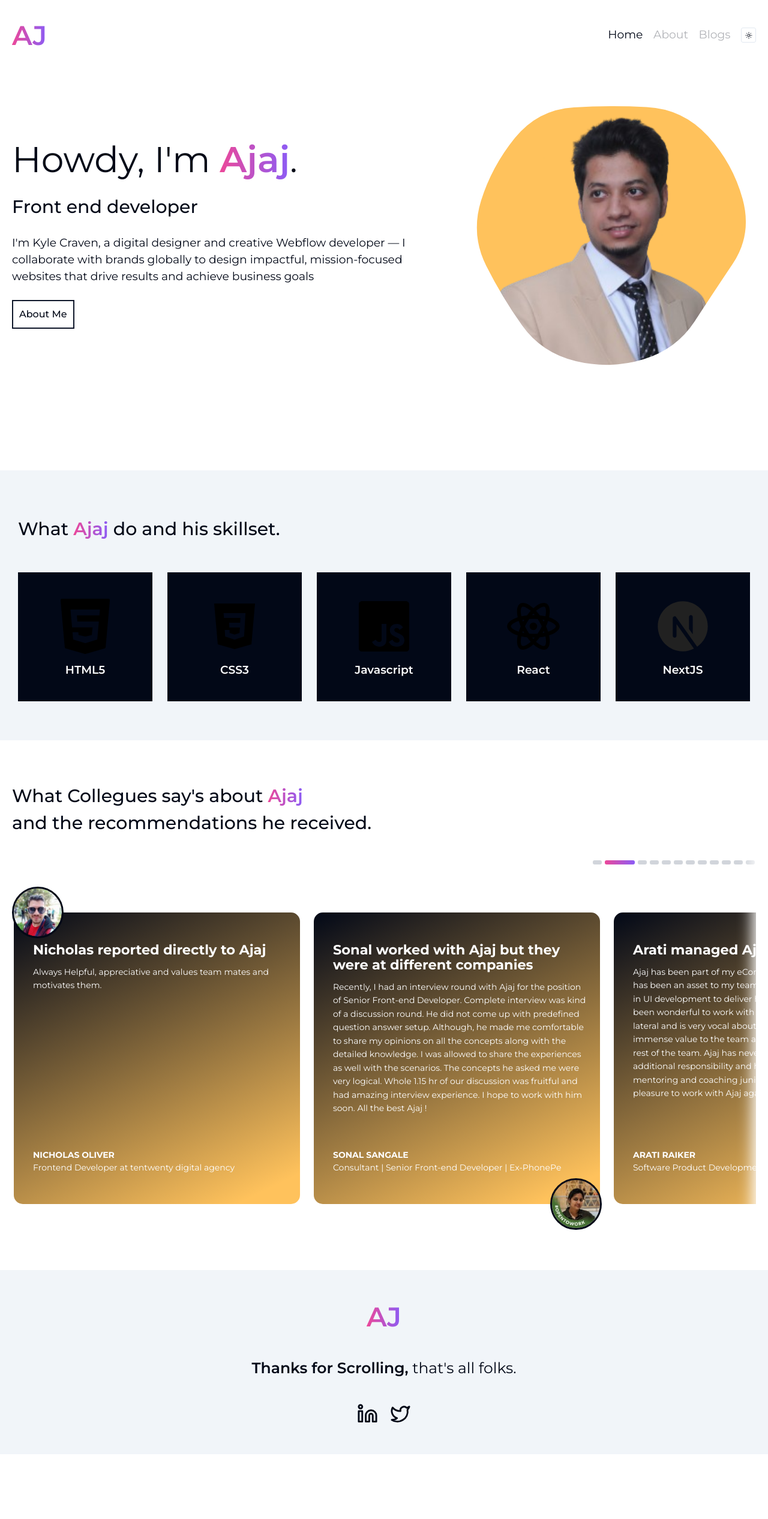
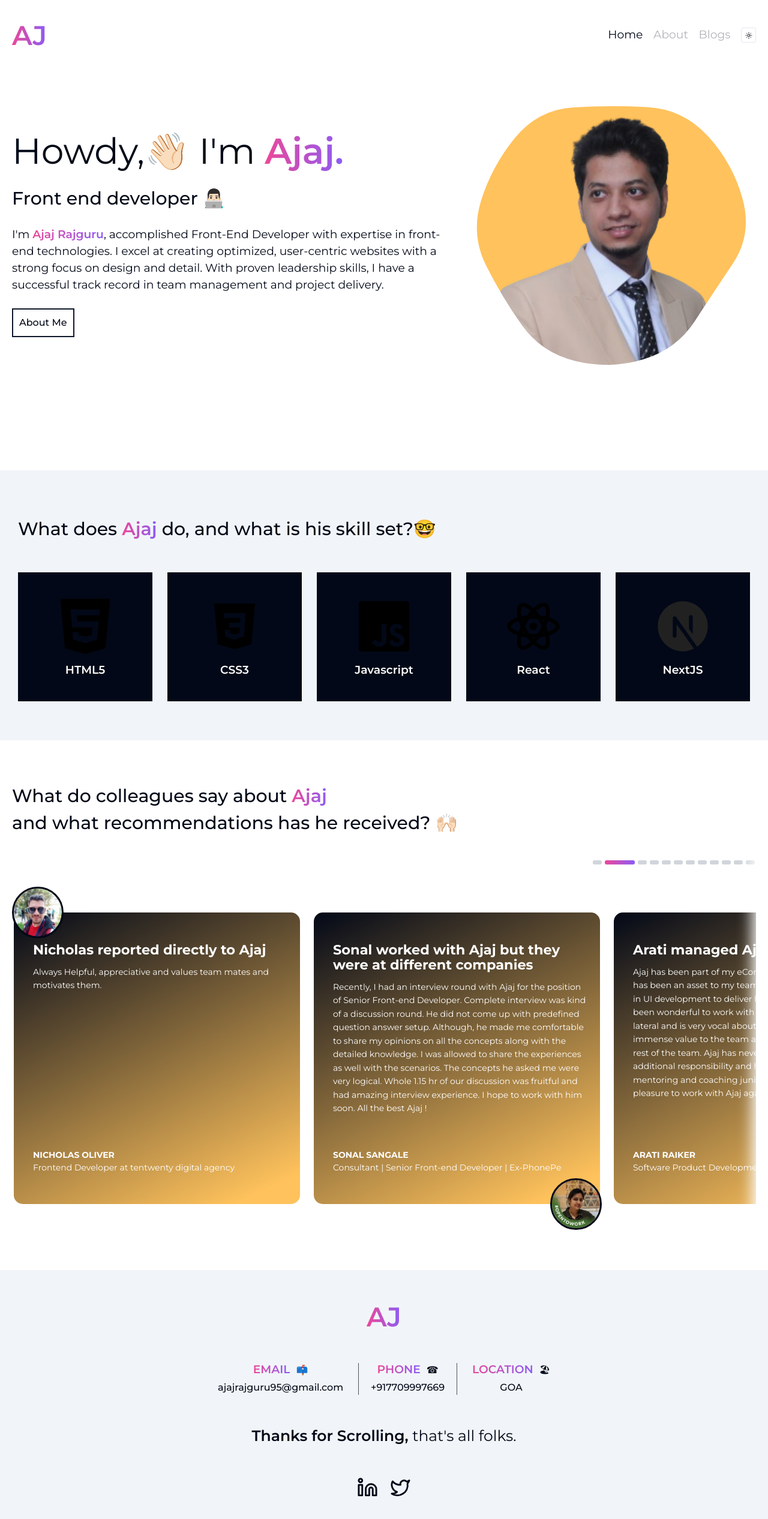
Before and after one commit to ajajrajguru95/Personal-Portfolio-NextJS, a Next.js app: page / in a window 1280 px wide. Shown: the top 2532 px of the page at 60% size. Before the commit the page ends 2424 px from the top, so only its background shows below. Built offline with nearby package versions, Linux system fonts and the light colour scheme.

Commit message:
Home changes with custom animation

```diff
--- a/src/app/[postType]/loading.jsx
+++ /dev/null
@@ -1,9 +0,0 @@
-import React from 'react'
-
-const loading = () => {
-  return (
-    <div>loading</div>
-  )
-}
-
-export default loading
--- a/src/app/globals.scss
+++ b/src/app/globals.scss
@@ -120,3 +120,13 @@
     opacity: 1;
   }
 }
+
+.desktop-nav{
+  @media (max-width: 768px) {
+      display: none;
+  }
+}
+
+.gradient-text{
+  @apply bg-clip-text text-transparent bg-gradient-to-r from-pink-500 to-violet-500;
+}
--- a/src/components/elements/Footer.jsx
+++ b/src/components/elements/Footer.jsx
@@ -5,13 +5,35 @@ import { Linkedin, Twitter } from "lucide-react"
 const Footer = () => {
   return (
     <footer className="py-20 bg-secondary">
-      <div className="container flex items-center justify-center gap-16 flex-col">
+      <div className="container flex items-center justify-center gap-20 flex-col">
+
+        {/* Logo */}
         <div className="logo">
-            <Link href="/" className="bg-clip-text text-transparent bg-gradient-to-r from-pink-500 to-violet-500 font-semibold text-3xl md:text-[4.5rem] leading-[normal]">
+          <Link href="/" className="gradient-text font-semibold text-3xl md:text-[4.5rem] leading-[normal]">
             AJ
           </Link>
         </div>
+
+        {/* Contact Links */}
+        <ul className="flex gap-10">
+          <li className="text-center flex flex-col gap-2">
+            <h4 className="flex gap-4 items-center justify-center"><span className="gradient-text font-semibold uppercase text-3xl">Email</span> 📫</h4>
+            <p className="font-medium"><a href="mailto:ajajrajguru95@gmail.com">ajajrajguru95@gmail.com</a></p>
+          </li>
+          <li className="text-center flex flex-col gap-2 px-8 border-l border-zinc-600 border-r border-solid">
+            <h4 className="flex gap-4 items-center justify-center"><span className="gradient-text font-semibold uppercase text-3xl">Phone</span> ☎</h4>
+            <p className="font-medium"><a href="tel:+917709997669">+917709997669</a></p>
+          </li>
+          <li className="text-center flex flex-col gap-2">
+            <h4 className="flex gap-4 items-center justify-center"><span className="gradient-text font-semibold uppercase text-3xl">Location</span> 🏖</h4>
+            <p className="font-medium">GOA</p>
+          </li>
+        </ul>
+
+        {/* Message */}
         <h4 className='text-[2.5rem]'><span className="font-semibold">Thanks for Scrolling,</span> that&apos;s all folks.</h4>
+
+        {/* Social */}
         <ul className="flex gap-8">
           <li>
             <Link href="https://www.linkedin.com/in/ajaj-rajguru-106a6086/" target="_blank">
--- a/src/components/elements/Header.jsx
+++ b/src/components/elements/Header.jsx
@@ -4,6 +4,10 @@ import Image from "next/image";
 import Nav from "../elements/Nav";
 import { useEffect, useState } from "react";
 import { ThemeToggle } from "../../components/theme-toggle";
+import { useIsMobile } from "../../lib/Hooks";
+
+import { motion } from "framer-motion";
+
 
 import {
     Sheet,
@@ -17,32 +21,21 @@ import {
 
 
 const Header = () => {
-    const [isMobile, setisMobile] = useState(false);
-
-    useEffect(() => {
-
-        const handleResize = () => {
-            setisMobile(window.innerWidth <= 768);
-        }
-
-        handleResize();
-        window.addEventListener("resize", handleResize);
-
-        return () => window.removeEventListener("resize", handleResize);
-
-    }, []);
+    const isMobile = useIsMobile();
 
     return (
         <>
             <header className="flex items-center justify-between sticky top-0 backdrop-blur-sm z-10 w-full py-10">
                 <div className="flex flex-1 justify-between items-center container mx-auto">
+                    <motion.div whileHover={{ scale: 1.2 }}>
                     <Link href="/" className="bg-clip-text text-transparent bg-gradient-to-r from-pink-500 to-violet-500 font-semibold text-3xl md:text-[4.5rem] leading-normal">
                         {/* <Image src="../logo.svg" width="100" height="100" alt="Ajaj Rajguru -
                         logo" /> */}
                         AJ
                     </Link>
+                    </motion.div>
 
-                {!isMobile ? <Nav mobile={isMobile} /> : (
+                {!isMobile ? <div className="desktop-nav"><Nav mobile={isMobile} /></div> : (
 
                     <div className="mobile-nav pr-4 flex">
                         <Sheet>
@@ -52,7 +45,9 @@ const Header = () => {
                                 <SheetHeader>
                                     <SheetTitle>Are you absolutely sure? <ThemeToggle /></SheetTitle>
                                     <SheetDescription>
-                                        <Nav mobile={isMobile} />
+                                        <div>
+                                            <Nav mobile={isMobile} />
+                                        </div>
                                     </SheetDescription>
                                 </SheetHeader>
                             </SheetContent>
--- a/src/components/elements/Nav.jsx
+++ b/src/components/elements/Nav.jsx
@@ -28,8 +28,8 @@ const Nav = ({mobile}) => {
         //     link: "/contact"
         // },
     ]
+
   return (
-    <>
      <nav>
             <ul className="flex-col md:flex-row flex items-center gap-7">
                 {menuItem.map((item, idx) => (
@@ -44,7 +44,6 @@ const Nav = ({mobile}) => {
                 )}
             </ul>
         </nav>
-    </>
   )
 }
 
--- a/src/components/elements/blocks/Banner.jsx
+++ b/src/components/elements/blocks/Banner.jsx
@@ -1,28 +1,33 @@
-
+"use client";
 import React from 'react'
 import DividerText from '../DividerText'
 import Link from 'next/link'
 import Image from 'next/image'
 
+import FadeInWrapper from "../ui/FadeInWrapper";
+
 
 const Banner = () => {
 
 
+
     return (
         <>
+            <FadeInWrapper>
                 <section className='home-banner flex flex-col md:flex-row pb-32 md:pb-[15rem] gap-10 container mx-auto items-center'>
+
                     <div className='flex-initial md:w-[60%] flex flex-col gap-10 items-baseline'>
                         <h1 className='font-normal text-[4rem] md:text-[6rem]'>
-                        Howdy, I&apos;m <span className='bg-clip-text text-transparent bg-gradient-to-r from-pink-500 to-violet-500 font-semibold'>Ajaj</span>.
+                            Howdy,👋🏻 I&apos;m <span className='gradient-text font-semibold'>Ajaj.</span>
                         </h1>
                         {/* <DividerText>Introduction</DividerText> */}
 
                         <h2 className='section-heading'>
-                        Front end developer
+                            Front end developer 👨🏻‍💻
                         </h2>
 
                         <p className='section-desc'>
-                        I&apos;m Kyle Craven, a digital designer and creative Webflow developer — I collaborate with brands globally to design impactful, mission-focused websites that drive results and achieve business goals
+                            I&apos;m <span className='gradient-text font-semibold'>Ajaj Rajguru</span>, accomplished Front-End Developer with expertise in front-end technologies. I excel at creating optimized, user-centric websites with a strong focus on design and detail. With proven leadership skills, I have a successful track record in team management and project delivery.
                         </p>
 
                         <Link href="/about" className="theme-btn">About Me</Link>
@@ -52,6 +57,7 @@ const Banner = () => {
                         </div>
                     </div>
                 </section>
+                </FadeInWrapper>
         </>
     )
 }
--- a/src/components/elements/blocks/Recommendations.jsx
+++ b/src/components/elements/blocks/Recommendations.jsx
@@ -13,6 +13,9 @@ import {
   CarouselPrevious,
   CarouselDots
 } from "../ui/carousel"
+
+
+import FadeInWrapper from "../ui/FadeInWrapper";
 
 const Recommendations = () => {
 
@@ -115,12 +118,13 @@ const Recommendations = () => {
   const randomizedPositions = recommendations.map((_, idx) => positionStyles[idx % positionStyles.length]);
 
   return (
+    <FadeInWrapper>
     <section className="recommendations py-20 overflow-x-hidden">
       <div className="container relative after:content-[''] after:absolute after:left-[98%] after:top-0 after:w-[500px] after:h-full after:blur-md after:bg-background">
         {/* <div className="flex gap-20"> */}
 
         <h2 className="text-[2.5rem] md:text-[3rem] py-8 font-medium">
-          What Collegues say&apos;s about <span className='bg-clip-text text-transparent bg-gradient-to-r from-pink-500 to-violet-500 font-semibold'>Ajaj</span> <br /> and the recommendations he received.
+        What do colleagues say about <span className='gradient-text font-semibold'>Ajaj</span> <br /> and what recommendations has he received? 🙌🏻
         </h2>
 
         <Carousel
@@ -190,6 +194,7 @@ const Recommendations = () => {
 
 
     </section>
+    </FadeInWrapper>
   );
 };
 
--- a/src/components/elements/blocks/Skills.jsx
+++ b/src/components/elements/blocks/Skills.jsx
@@ -7,6 +7,8 @@ import {
     HoverCardContent,
     HoverCardTrigger,
 } from "../ui/hover-card"
+
+import FadeInWrapper from "../ui/FadeInWrapper";
 
 const Skills = () => {
 
@@ -45,12 +47,13 @@ const Skills = () => {
 
 
     return (
+        <FadeInWrapper>
         <section className="py-10 bg-secondary">
 
             <div className="container mx-auto py-4 md:p-6 lg:p-12">
 
                 <h2 className="text-[2.5rem] md:text-[3rem] pt-4 md:pt-8 pb-10 md:pb-20 font-medium">
-                    What <span className='bg-clip-text text-transparent bg-gradient-to-r from-pink-500 to-violet-500 font-semibold'>Ajaj</span> do and his skillset.
+                    What does <span className='bg-clip-text text-transparent bg-gradient-to-r from-pink-500 to-violet-500 font-semibold'>Ajaj</span> do, and what is his skill set?🤓
                 </h2>
 
                 <div className="flex overflow-auto snap-mandatory snap-x md:snap-none md:grid md:grid-cols-5 lg:grid-cols gap-10">
@@ -87,6 +90,7 @@ const Skills = () => {
             </HoverCard> */}
 
         </section>
+        </FadeInWrapper>
     )
 }
 
--- /dev/null
+++ b/src/components/elements/ui/FadeInWrapper.jsx
@@ -0,0 +1,17 @@
+"use client";
+import { motion } from "framer-motion";
+
+const FadeInWrapper = ({children, initialY = "100px", duration = 1}) => {
+    return (
+        <motion.div
+            initial={{ opacity: 0, y: initialY }}
+            whileInView={{ opacity: 1, y: 0 }}
+            transition={{ duration: duration, ease: "easeOut", }}
+            viewport={{ once: true }}
+        >
+            {children}
+        </motion.div>
+    )
+}
+
+export default FadeInWrapper
--- /dev/null
+++ b/src/lib/Hooks.jsx
@@ -0,0 +1,18 @@
+import { useEffect, useState } from "react";
+
+export const useIsMobile = () => {
+    const [isMobile, setisMobile] = useState(false);
+
+    useEffect(() => {
+        const handleResize = () => {
+            setisMobile(window.innerWidth <= 768);
+        }
+        handleResize();
+        window.addEventListener("resize", handleResize);
+
+        return () => window.removeEventListener("resize", handleResize);
+
+    }, []);
+
+  return isMobile;
+}
```
Also changed, not shown: src/app/[postType]/page.jsx (deleted, +0 -82 lines), src/app/posts/page.jsx (+31 -26 lines). Lines whose indentation alone changed are shown as unchanged.
